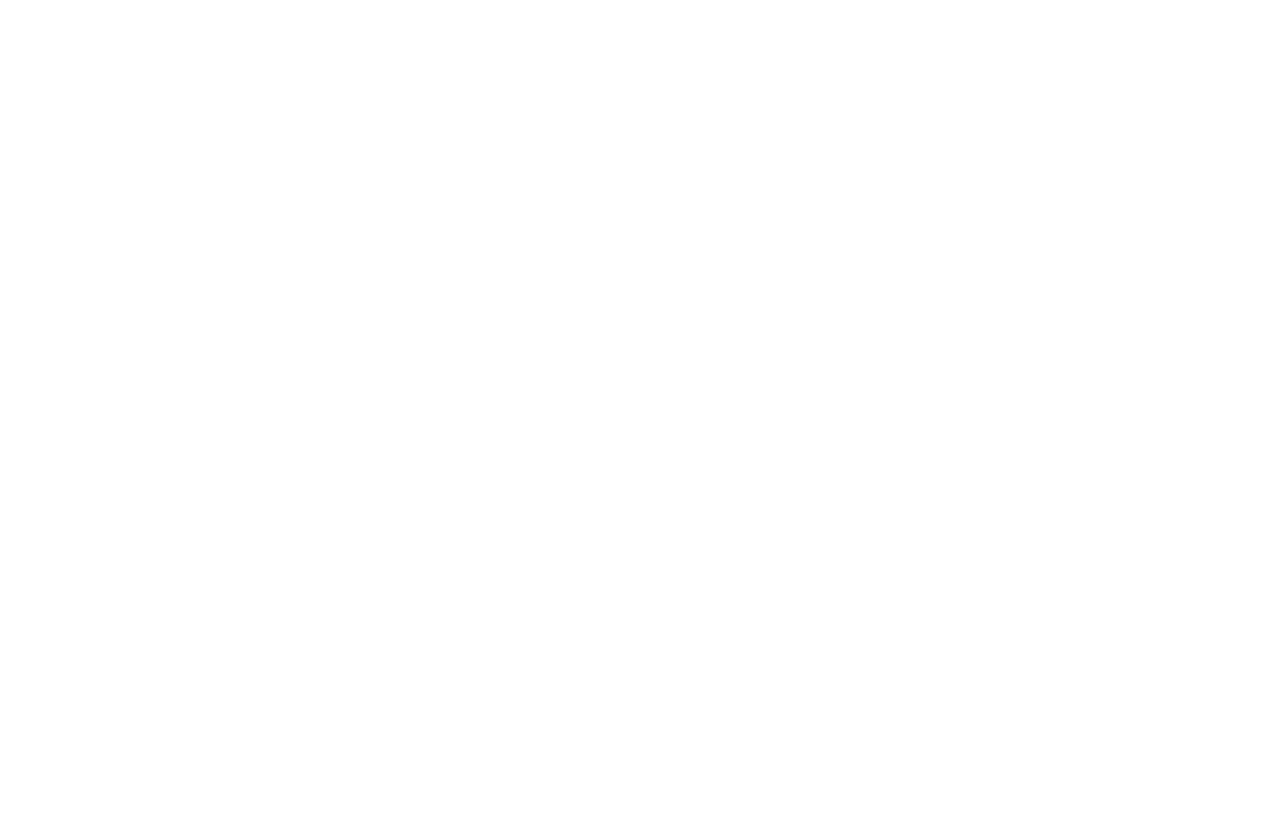
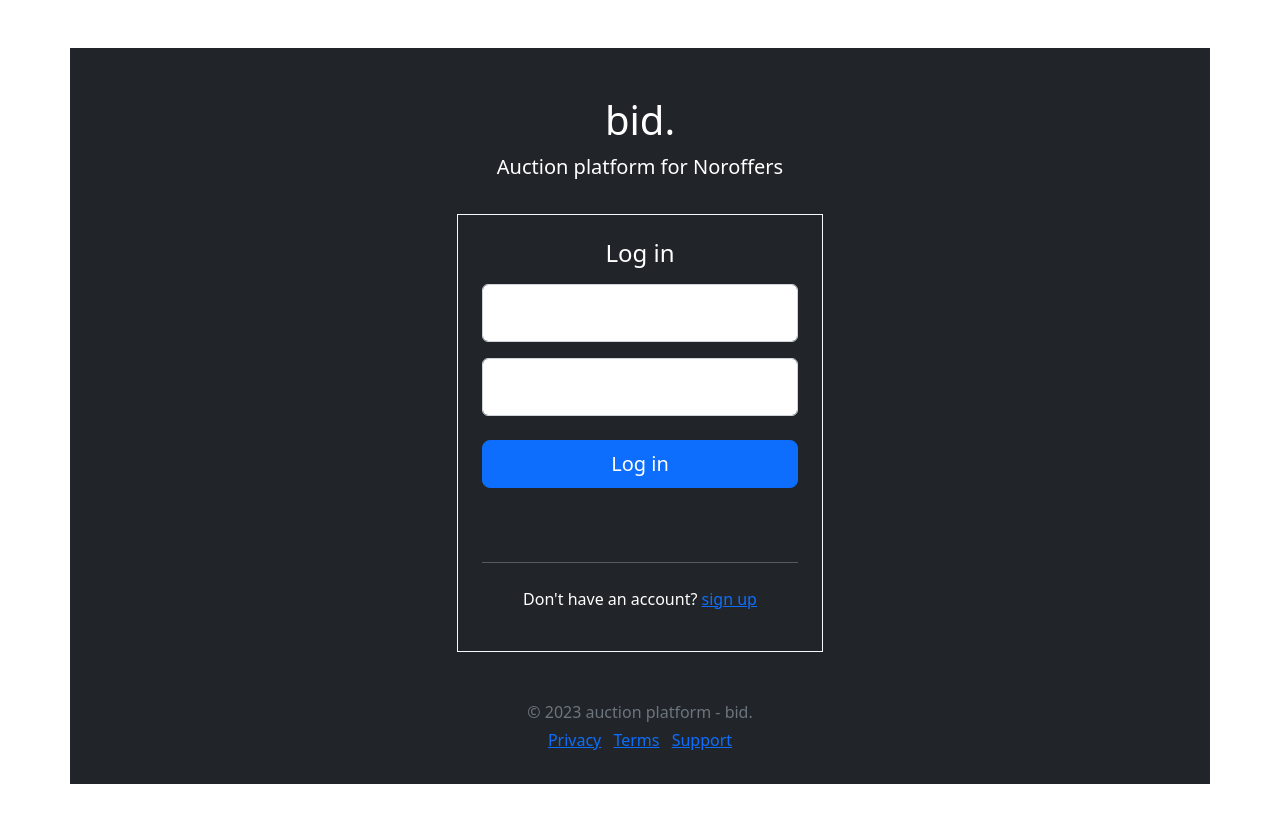
Before and after one commit to MegumiKim/bid., a website: page index.html in a window 1280 px wide. Before the commit the page ends 800 px from the top, so only its background shows below. Drawn offline with nearby package versions, Linux system fonts and the light colour scheme.

Commit message:
Create login (landing) page

```diff
--- a/index.html
+++ b/index.html
@@ -4,11 +4,81 @@
     <meta charset="UTF-8" />
     <meta http-equiv="X-UA-Compatible" content="IE=edge" />
     <meta name="viewport" content="width=device-width, initial-scale=1.0" />
-    <title>LOGIN | bid.</title>
+    <meta
+      name="description"
+      content="Welcome to bid. Popular auction platform among Noroffers"
+    />
+    <title>bid. | Log in</title>
     <link rel="stylesheet" href="/dist/css/styles.css" />
+    <script src="./src/js/index.mjs" type="module"></script>
+    <script
+      defer
+      src="/node_modules/bootstrap/dist/js/bootstrap.bundle.min.js"
+    ></script>
   </head>
   <body>
-    <h1></h1>
-    <script src="/node_modules/bootstrap/dist/js/bootstrap.bundle.min.js"></script>
+    <div class="container bg-dark">
+      <main class="text-white">
+        <div class="pt-5 pb-3 mt-lg-5 text-center">
+          <h1 class="logo">bid.</h1>
+          <p class="lead text-italic">Auction platform for Noroffers</p>
+        </div>
+        <div class="row g-5 mx-2 .d-flex">
+          <div class="col-md-7 p-4 col-lg-4 mx-auto border border-light">
+            <h4 class="mb-3 text-center">Log in</h4>
+            <form method="POST" id="login-form">
+              <div class="form-floating mb-3">
+                <input
+                  type="email"
+                  name="email"
+                  title="Please enter valid email with noroff domain (@stud.noroff.no or @noroff.no). Example: my_email@noroff.no"
+                  class="form-control"
+                  id="email"
+                  autocomplete="false"
+                  placeholder="email"
+                  required
+                />
+                <label for="email">Email</label>
+              </div>
+              <div class="form-floating">
+                <input
+                  class="form-control"
+                  name="password"
+                  type="password"
+                  title="minimum 8 characters"
+                  id="password"
+                  placeholder="Password"
+                  minlength="8"
+                  autocomplete="false"
+                  required
+                />
+                <label for="password">Password</label>
+              </div>
+              <button
+                class="w-100 btn btn-primary btn-lg mt-4"
+                type="submit"
+                id="btn-submit"
+              >
+                Log in
+              </button>
+              <div id="user-alert" class="alert mt-3" role="alert"></div>
+              <hr class="my-4" />
+              <p class="w-100 text-center">
+                Don't have an account?
+                <a href="/./sign-up/index.html">sign up</a>
+              </p>
+            </form>
+          </div>
+        </div>
+      </main>
+      <footer class="mt-auto py-3 my-5 pt-5 text-muted text-center text-small">
+        <p class="mb-1">© 2023 auction platform - bid.</p>
+        <ul class="list-inline">
+          <li class="list-inline-item"><a href="#">Privacy</a></li>
+          <li class="list-inline-item"><a href="#">Terms</a></li>
+          <li class="list-inline-item"><a href="#">Support</a></li>
+        </ul>
+      </footer>
+    </div>
   </body>
 </html>
```
